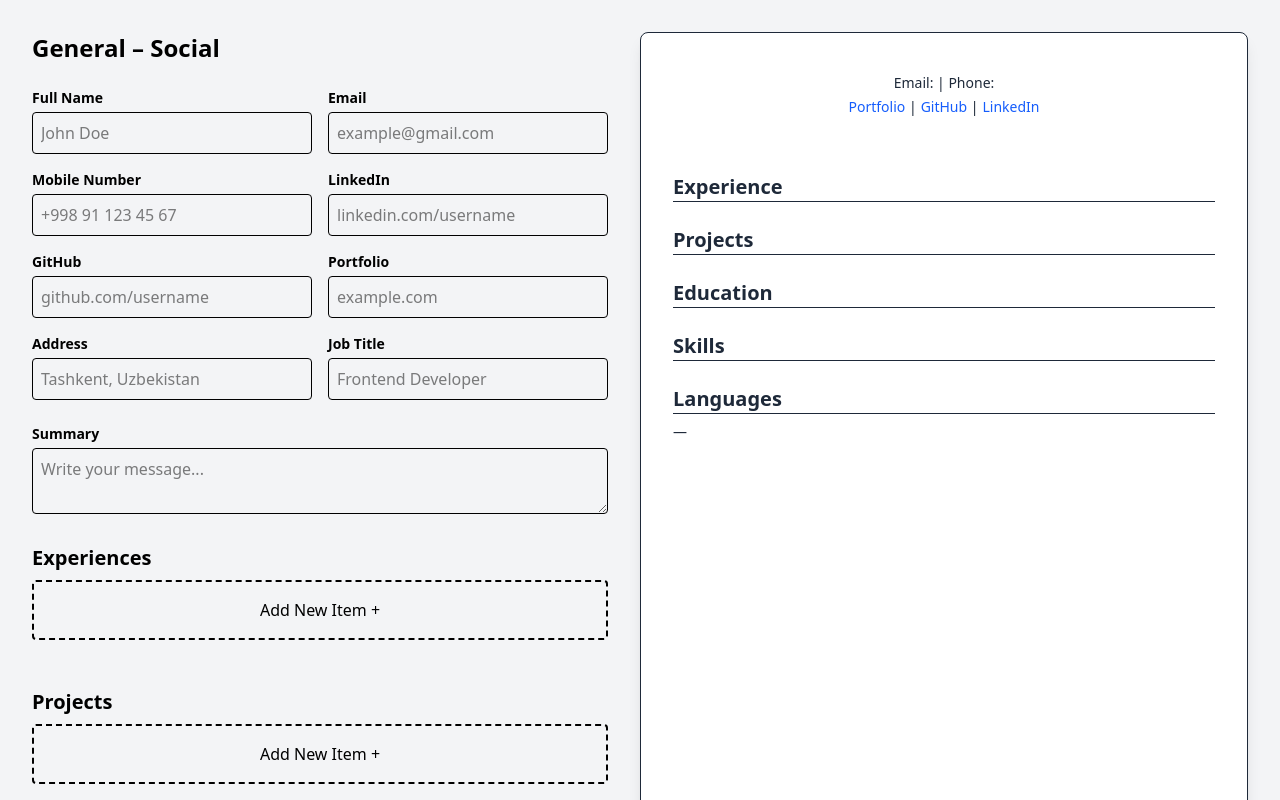
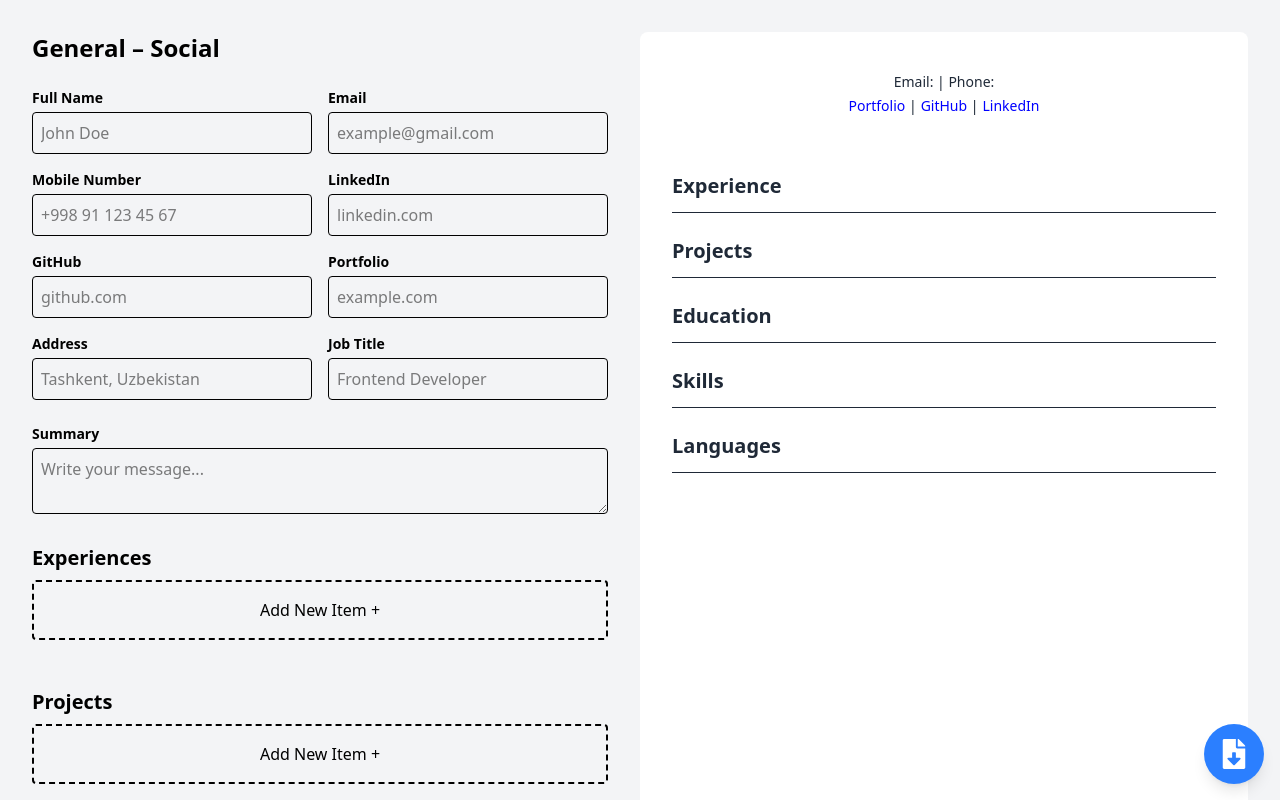
Before and after one commit to AmirTursunov/resume-builder, a Next.js app: page /dashboard/1/createResume in a window 1280 px wide. Shown: the top 800 px of the page. Built offline with nearby package versions, Linux system fonts and the light colour scheme.

Commit message:
code changed

```diff
--- a/package.json
+++ b/package.json
@@ -12,6 +12,10 @@
     "@clerk/nextjs": "^6.18.0",
     "@radix-ui/react-slot": "^1.2.0",
     "@supabase/supabase-js": "^2.49.4",
+    "build": "^0.1.4",
+    "html2canvas": "^1.4.1",
+    "html2pdf.js": "^0.9.1",
+    "jspdf": "^3.0.1",
     "lucide-react": "^0.503.0",
     "next": "15.3.1",
     "react": "^19.0.0",
--- a/src/app/dashboard/[id]/createResume/page.tsx
+++ b/src/app/dashboard/[id]/createResume/page.tsx
@@ -2,6 +2,12 @@
 import React, { useEffect, useState } from "react";
 import { Drawer } from "vaul";
 import { FiEdit, FiTrash } from "react-icons/fi";
+import { FaFileDownload } from "react-icons/fa";
+import { useRef } from "react";
+import jsPDF from "jspdf";
+import html2canvas from "html2canvas";
+import { supabase } from "@/app/supabaseClient";
+
 interface Experience {
   companyName: string;
   role: string;
@@ -27,6 +33,10 @@ interface Education {
 interface Skill {
   name: string;
   skillList: string;
+}
+interface Language {
+  name: string;
+  level: string;
 }
 const CreateResume = () => {
   const [openExp, setOpenExp] = useState(false);
@@ -75,7 +85,8 @@ const CreateResume = () => {
     name: "",
     skillList: "",
   });
-  const [language, setLanguage] = useState({
+  const [language, setLanguage] = useState<Language[]>([]);
+  const [currentLanguage, setCurrentLanguage] = useState({
     name: "",
     level: "",
   });
@@ -94,6 +105,81 @@ const CreateResume = () => {
     }
   }, [openEdu]);
 
+  useEffect(() => {
+    const editResume = localStorage.getItem("editResume");
+    if (editResume) {
+      fetchResumeData(editResume);
+    }
+  }, []);
+  // edit function
+  async function fetchResumeData(id: string) {
+    // general
+    const { data: generalQuestion } = await supabase
+      .from("resumes")
+      .select("*")
+      .eq("resume_title_id", id)
+      .single();
+    if (generalQuestion) {
+      setGeneral({
+        fullname: generalQuestion.fullName,
+        email: generalQuestion.email,
+        mobileNumber: generalQuestion.mobileNumber,
+        linkedIn: generalQuestion.linkedIn,
+        gitHub: generalQuestion.gitHub,
+        portfolio: generalQuestion.portfolio,
+        address: generalQuestion.address,
+        jobTitle: generalQuestion.jobTitle,
+        summary: generalQuestion.summary,
+      });
+    }
+
+    // experience
+    const { data: experience } = await supabase
+      .from("experiences")
+      .select("*")
+      .eq("resume_id", id);
+
+    if (experience) {
+      setExperiences(experience);
+    }
+    // projects
+    const { data: projects } = await supabase
+      .from("projects")
+      .select("*")
+      .eq("resume_id", id);
+
+    if (projects) {
+      setProjects(projects);
+    }
+    // education
+    const { data: education } = await supabase
+      .from("educations")
+      .select("*")
+      .eq("resume_id", id);
+
+    if (education) {
+      setEducation(education);
+    }
+    // skills
+    const { data: skills } = await supabase
+      .from("skills")
+      .select("*")
+      .eq("resume_id", id);
+
+    if (skills) {
+      setSkills(skills);
+    }
+    // language
+    const { data: language } = await supabase
+      .from("languages")
+      .select("*")
+      .eq("resume_id", id);
+
+    if (language) {
+      setLanguage(language);
+    }
+  }
+
   const toggleDrawer = () => setOpenExp(!openExp);
   const toggleDrawerPro = () => setOpenPro(!openPro);
   const toggleDrawerEdu = () => setOpenEdu(!openEdu);
@@ -104,8 +190,7 @@ const CreateResume = () => {
       alert("Iltimos, start date ni tanlang.");
       return;
     }
-    const today =
-      new Date().toISOString().split("T")[0] + " " + " (I am still working)";
+    const today = new Date().toISOString().split("T")[0];
     const newExperience = {
       companyName: currentExperience.companyName,
       role: currentExperience.role,
@@ -156,12 +241,7 @@ const CreateResume = () => {
     setOpenPro(false);
   }
   async function handleSaveEducation() {
-    if (!currentEducation.startDate) {
-      alert("Iltimos, start date ni tanlang.");
-      return;
-    }
-    const today =
-      new Date().toISOString().split("T")[0] + " " + " (I am still studying)";
+    const today = new Date().toISOString().split("T")[0];
     const newEducation = {
       institution: currentEducation.institution,
       degree: currentEducation.degree,
@@ -217,6 +297,26 @@ const CreateResume = () => {
     setEditingIndex(null);
     setOpenSkill(false);
   }
+  async function handleSaveLanguage() {
+    const newLang = {
+      name: currentLanguage.name,
+      level: currentLanguage.level,
+    };
+
+    if (editingIndex !== null) {
+      const updated = [...language];
+      updated[editingIndex] = currentLanguage;
+      setLanguage(updated);
+    } else {
+      setLanguage((prevLang) => [...prevLang, newLang]);
+    }
+    setCurrentLanguage({
+      name: "",
+      level: "",
+    });
+    setEditingIndex(null);
+    setOpenLang(false);
+  }
   function deleteExperience(index: number) {
     setExperiences((prev) => prev.filter((_, i) => i !== index));
   }
@@ -249,6 +349,134 @@ const CreateResume = () => {
   function deleteSkill(index: number) {
     setSkills((prev) => prev.filter((_, i) => i !== index));
   }
+  function deleteLang(index: number) {
+    setLanguage((prev) => prev.filter((_, i) => i !== index));
+  }
+  function editLang(index: number) {
+    setCurrentLanguage(language[index]);
+    setEditingIndex(index);
+    setOpenLang(true);
+  }
+
+  const contentRef = useRef<HTMLDivElement>(null);
+
+  const handleDownload = async () => {
+    const inputData = contentRef.current;
+    if (!inputData) return;
+
+    try {
+      const canvas = await html2canvas(inputData, {
+        scale: 2, // Rasm sifatini yaxshilaydi
+        useCORS: true, // Tashqi rasmlar uchun
+        scrollY: -window.scrollY,
+      });
+
+      const imgData = canvas.toDataURL("image/png");
+
+      const pdf = new jsPDF({
+        orientation: "portrait",
+        unit: "px",
+        format: "a4",
+      });
+
+      const pageWidth = pdf.internal.pageSize.getWidth();
+      const pageHeight = pdf.internal.pageSize.getHeight();
+
+      const imgWidth = canvas.width;
+      const imgHeight = canvas.height;
+
+      const ratio =
+        Math.min(pageWidth / imgWidth, pageHeight / imgHeight) * 1.07;
+
+      const finalWidth = imgWidth * ratio;
+      const finalHeight = imgHeight * ratio;
+
+      const x = (pageWidth - finalWidth) / 2;
+      const y = (pageHeight - finalHeight) / 2;
+
+      pdf.addImage(imgData, "PNG", x, y, finalWidth, finalHeight);
+      pdf.save("my-resume.pdf");
+    } catch (error) {
+      console.error("PDF export error:", error);
+    }
+
+    // save to supabase
+    const resumeId = localStorage.getItem("resume");
+
+    // general
+    const { data: existingResume } = await supabase
+      .from("resumes")
+      .select("id")
+      .eq("resume_title_id", resumeId)
+      .maybeSingle();
+
+    const generalData = {
+      fullName: general.fullname,
+      email: general.email,
+      mobileNumber: general.mobileNumber,
+      linkedIn: general.linkedIn,
+      gitHub: general.gitHub,
+      portfolio: general.portfolio,
+      address: general.address,
+      jobTitle: general.jobTitle,
+      summary: general.summary,
+      resume_title_id: resumeId,
+    };
+
+    if (existingResume) {
+      await supabase
+        .from("resumes")
+        .update(generalData)
+        .eq("resume_title_id", resumeId);
+    } else {
+      await supabase.from("resumes").insert([generalData]);
+    }
+
+    await supabase.from("projects").delete().eq("resume_id", resumeId);
+    await supabase.from("experiences").delete().eq("resume_id", resumeId);
+    await supabase.from("educations").delete().eq("resume_id", resumeId);
+    await supabase.from("skills").delete().eq("resume_id", resumeId);
+    await supabase.from("languages").delete().eq("resume_id", resumeId);
+
+    // INSERT
+    await supabase.from("projects").insert(
+      projects.map((project) => ({
+        ...project,
+        resume_id: resumeId,
+      }))
+    );
+
+    await supabase.from("experiences").insert(
+      experiences.map((experience) => ({
+        ...experience,
+        resume_id: resumeId,
+      }))
+    );
+
+    await supabase.from("educations").insert(
+      education.map((edu) => ({
+        ...edu,
+        resume_id: resumeId,
+      }))
+    );
+
+    await supabase.from("skills").insert(
+      skills.map((skill) => ({
+        ...skill,
+        resume_id: resumeId,
+      }))
+    );
+
+    const { error } = await supabase.from("languages").insert(
+      language.map((lang) => ({
+        ...lang,
+        resume_id: resumeId,
+      }))
+    );
+
+    if (error) console.log("Language insert error:", error);
+  };
+
   return (
     <div className="flex flex-col md:flex-row min-h-screen p-4 md:p-8 bg-gray-100">
       {/* Left form */}
@@ -262,6 +490,8 @@ const CreateResume = () => {
               Full Name
             </label>
             <input
+              value={general.fullname}
+              required
               onChange={(e) =>
                 setGeneral({ ...general, fullname: e.target.value })
               }
@@ -272,6 +502,8 @@ const CreateResume = () => {
           <div>
             <label className="block text-sm font-semibold mb-1">Email</label>
             <input
+              value={general.email}
+              required
               onChange={(e) =>
                 setGeneral({ ...general, email: e.target.value })
               }
@@ -284,6 +516,8 @@ const CreateResume = () => {
               Mobile Number
             </label>
             <input
+              value={general.mobileNumber}
+              required
               onChange={(e) =>
                 setGeneral({ ...general, mobileNumber: e.target.value })
               }
@@ -294,21 +528,25 @@ const CreateResume = () => {
           <div>
             <label className="block text-sm font-semibold mb-1">LinkedIn</label>
             <input
+              value={general.linkedIn}
+              required
               onChange={(e) =>
                 setGeneral({ ...general, linkedIn: e.target.value })
               }
               className="w-full border p-2 rounded"
-              placeholder="linkedin.com/username"
+              placeholder="linkedin.com"
             />
           </div>
           <div>
             <label className="block text-sm font-semibold mb-1">GitHub</label>
             <input
+              value={general.gitHub}
+              required
               onChange={(e) =>
                 setGeneral({ ...general, gitHub: e.target.value })
               }
               className="w-full border p-2 rounded"
-              placeholder="github.com/username"
+              placeholder="github.com"
             />
           </div>
           <div>
@@ -316,6 +554,8 @@ const CreateResume = () => {
               Portfolio
             </label>
             <input
+              value={general.portfolio}
+              required
               onChange={(e) =>
                 setGeneral({ ...general, portfolio: e.target.value })
               }
@@ -326,6 +566,8 @@ const CreateResume = () => {
           <div>
             <label className="block text-sm font-semibold mb-1">Address</label>
             <input
+              value={general.address}
+              required
               onChange={(e) =>
                 setGeneral({ ...general, address: e.target.value })
               }
@@ -338,6 +580,8 @@ const CreateResume = () => {
               Job Title
             </label>
             <input
+              value={general.jobTitle}
+              required
               onChange={(e) =>
                 setGeneral({ ...general, jobTitle: e.target.value })
               }
@@ -349,6 +593,8 @@ const CreateResume = () => {
         <div className="mb-6">
           <label className="block text-sm font-semibold mb-1">Summary</label>
           <textarea
+            value={general.summary}
+            required
             onChange={(e) =>
               setGeneral({ ...general, summary: e.target.value })
             }
@@ -415,6 +661,7 @@ const CreateResume = () => {
                           Company Name
                         </label>
                         <input
+                          required
                           value={currentExperience.companyName}
                           onChange={(e) =>
                             setCurrentExperience({
@@ -431,6 +678,7 @@ const CreateResume = () => {
                           Role
                         </label>
                         <input
+                          required
                           value={currentExperience.role}
                           onChange={(e) =>
                             setCurrentExperience({
@@ -450,6 +698,7 @@ const CreateResume = () => {
                           Location
                         </label>
                         <input
+                          required
                           value={currentExperience.location}
                           onChange={(e) =>
                             setCurrentExperience({
@@ -469,6 +718,7 @@ const CreateResume = () => {
                           Start date
                         </label>
                         <input
+                          required
                           type="date"
                           value={currentExperience.start_date}
                           onChange={(e) =>
@@ -583,6 +833,7 @@ const CreateResume = () => {
                           Project Name
                         </label>
                         <input
+                          required
                           value={currentProjects.projectName}
                           onChange={(e) =>
                             setCurrentProjects({
@@ -602,6 +853,7 @@ const CreateResume = () => {
                           Deploy link
                         </label>
                         <input
+                          required
                           value={currentProjects.deployLink}
                           onChange={(e) =>
                             setCurrentProjects({
@@ -618,6 +870,7 @@ const CreateResume = () => {
                           Repository link
                         </label>
                         <input
+                          required
                           value={currentProjects.repoLink}
                           onChange={(e) =>
                             setCurrentProjects({
@@ -718,6 +971,7 @@ const CreateResume = () => {
                           Institution Name
                         </label>
                         <input
+                          required
                           value={currentEducation.institution}
                           onChange={(e) =>
                             setCurrentEducation({
@@ -737,6 +991,7 @@ const CreateResume = () => {
                           Degree
                         </label>
                         <input
+                          required
                           value={currentEducation.degree}
                           onChange={(e) =>
                             setCurrentEducation({
@@ -753,6 +1008,7 @@ const CreateResume = () => {
                           Field of study
                         </label>
                         <input
+                          required
                           value={currentEducation.field}
                           onChange={(e) =>
                             setCurrentEducation({
@@ -772,6 +1028,7 @@ const CreateResume = () => {
                           Start date
                         </label>
                         <input
+                          required
                           value={currentEducation.startDate}
                           onChange={(e) =>
                             setCurrentEducation({
@@ -885,6 +1142,7 @@ const CreateResume = () => {
                           Skills
                         </label>
                         <input
+                          required
                           value={currentSkills.name}
                           onChange={(e) =>
                             setCurrentSkills({
@@ -903,6 +1161,7 @@ const CreateResume = () => {
                           Skill list
                         </label>
                         <input
+                          required
                           value={currentSkills.skillList}
                           onChange={(e) =>
                             setCurrentSkills({
@@ -933,6 +1192,36 @@ const CreateResume = () => {
         {/* Language */}
         <div className="mb-6">
           <h3 className="text-xl font-bold mb-2">Language</h3>
+          <div>
+            {language.map((itm, index) => (
+              <div
+                key={index}
+                className="mb-3 p-3 border rounded-lg shadow-sm bg-white flex justify-between items-center"
+              >
+                <div>
+                  <h3 className="text-lg font-semibold text-gray-800">
+                    {itm.name}
+                  </h3>
+                  <p className="text-gray-600">{itm.level} </p>
+                </div>
+
+                <div className="flex gap-2">
+                  <button
+                    onClick={() => editLang(index)}
+                    className="px-3 py-1 bg-blue-500 text-white rounded hover:bg-blue-600"
+                  >
+                    <FiEdit />
+                  </button>
+                  <button
+                    onClick={() => deleteLang(index)}
+                    className="px-3 py-1 bg-red-500 text-white rounded hover:bg-red-600"
+                  >
+                    <FiTrash />
+                  </button>
+                </div>
+              </div>
+            ))}
+          </div>
           <div
             onClick={toggleDrawerLang}
             className="border-dashed border-2 p-4 rounded text-center cursor-pointer"
@@ -956,9 +1245,11 @@ const CreateResume = () => {
                           Language
                         </label>
                         <input
+                          value={currentLanguage.name}
+                          required
                           onChange={(e) =>
-                            setLanguage({
-                              ...language,
+                            setCurrentLanguage({
+                              ...currentLanguage,
                               name: e.target.value,
                             })
                           }
@@ -971,9 +1262,11 @@ const CreateResume = () => {
                           Level
                         </label>
                         <select
+                          value={currentLanguage.level}
+                          required
                           onChange={(e) =>
-                            setLanguage({
-                              ...language,
+                            setCurrentLanguage({
+                              ...currentLanguage,
                               level: e.target.value,
                             })
                           }
@@ -987,7 +1280,10 @@ const CreateResume = () => {
                       </div>
                     </div>
                     <div className="text-center mt-4">
-                      <button className="py-2 w-40 rounded bg-black text-white ">
+                      <button
+                        onClick={handleSaveLanguage}
+                        className="py-2 w-40 rounded bg-black text-white "
+                      >
                         Save
                       </button>
                     </div>
@@ -1000,7 +1296,11 @@ const CreateResume = () => {
       </div>
 
       {/* Right  */}
-      <div className="w-full md:w-1/2 mt-8 md:mt-0 bg-white border rounded-lg shadow-lg p-8 space-y-6 text-gray-800">
+      <div
+        ref={contentRef}
+        style={{ color: "#1f2937", height: "1123px" }}
+        className="w-full md:w-1/2 mt-8 md:mt-0 bg-white rounded-lg p-8 space-y-6 text-gray-800"
+      >
         {/* Header */}
         <div className="text-center pb-4">
           <h1 className="text-3xl font-bold">{general.fullname}</h1>
@@ -1012,22 +1312,25 @@ const CreateResume = () => {
             </p>
             <p>
               <a
+                style={{ color: "blue" }}
                 href={general.portfolio}
-                className="text-blue-600 hover:underline"
+                className=" hover:underline"
               >
                 Portfolio
               </a>{" "}
               |
               <a
+                style={{ color: "blue" }}
                 href={general.gitHub}
-                className="text-blue-600 hover:underline ml-1"
+                className=" hover:underline ml-1"
               >
                 GitHub
               </a>{" "}
               |
               <a
+                style={{ color: "blue" }}
                 href={general.linkedIn}
-                className="text-blue-600 hover:underline ml-1"
+                className=" hover:underline ml-1"
               >
                 LinkedIn
               </a>
@@ -1035,20 +1338,23 @@ const CreateResume = () => {
           </div>
 
           <div className="mt-4">
-            <p className="text-sm text-gray-700 italic">{general.summary}</p>
+            <p style={{ color: "#374151" }} className="text-sm italic">
+              {general.summary}
+            </p>
           </div>
         </div>
-
         {/* Experience */}
         <div>
-          <h2 className="text-xl font-semibold border-b mb-2">Experience</h2>
+          <h2 className="text-xl font-semibold border-b mb-2 pb-3 ">
+            Experience
+          </h2>
           {experiences.map((itm, index) => (
             <div key={index} className="mb-4 flex justify-between">
               <div>
                 <h3 className="text-lg font-bold">{itm.companyName}</h3>
-                <p className="font-medium">{itm.role}</p>
+                <p className="text-sm">{itm.role}</p>
               </div>
-              <div className="text-sm text-gray-700">
+              <div style={{ color: "#374151" }} className="text-sm">
                 <p>
                   {itm.start_date} – {itm.end_date} | {itm.location}
                 </p>
@@ -1056,15 +1362,16 @@ const CreateResume = () => {
             </div>
           ))}
         </div>
-
         {/* Projects */}
         <div>
-          <h2 className="text-xl font-semibold border-b mb-2">Projects</h2>
+          <h2 className="text-xl font-semibold border-b  mb-2 pb-3">
+            Projects
+          </h2>
           {projects.map((itm, i) => {
             return (
               <div key={i}>
                 <h3 className="font-semibold">{itm.projectName}</h3>
-                <div className="text-sm flex gap-2 font-medium text-blue-600">
+                <div className="text-sm flex gap-2 font-medium ">
                   <i>
                     <a
                       href={itm.deployLink}
@@ -1087,15 +1394,18 @@ const CreateResume = () => {
                     </a>
                   </i>
                 </div>
-                <p className="text-sm text-gray-500">{itm.description}</p>
+                <p style={{ color: "#6b7280" }} className="text-sm ">
+                  {itm.description}
+                </p>
               </div>
             );
           })}
         </div>
-
         {/* Education */}
         <div>
-          <h2 className="text-xl font-semibold border-b mb-2">Education</h2>
+          <h2 className="text-xl font-semibold border-b  mb-2 pb-3">
+            Education
+          </h2>
           {education.map((itm, i) => {
             return (
               <div key={i} className="flex justify-between">
@@ -1107,7 +1417,7 @@ const CreateResume = () => {
                   <p className="text-sm">{itm.description}</p>
                 </div>
                 <div>
-                  <p className="text-sm text-gray-600">
+                  <p style={{ color: "#4b5563" }} className="text-sm">
                     {itm.startDate} – {itm.endDate}
                   </p>
                 </div>
@@ -1115,17 +1425,19 @@ const CreateResume = () => {
             );
           })}
         </div>
-
         {/* Skills */}
         <div>
-          <h2 className="text-xl font-semibold border-b mb-2">Skills</h2>
+          <h2 className="text-xl font-semibold border-b  mb-2 pb-3">Skills</h2>
           {skills.map((itm, i) => {
             return (
               <div key={i} className="flex justify-between">
                 <div>
                   <h3 className="font-semibold">
                     {itm.name} :{" "}
-                    <span className="text-sm text-gray-500 font-normal">
+                    <span
+                      style={{ color: "#6b7280" }}
+                      className="text-sm font-normal"
+                    >
                       {itm.skillList}
                     </span>
                   </h3>
@@ -1134,15 +1446,28 @@ const CreateResume = () => {
             );
           })}
         </div>
-
         {/* Languages */}
         <div>
-          <h2 className="text-xl font-semibold border-b mb-2">Languages</h2>
-          <p className="text-sm">
-            {language.name} — {language.level}
-          </p>
+          <h2 className="text-xl font-semibold border-b  mb-2 pb-3">
+            Languages
+          </h2>
+          {language.map((itm, i) => {
+            return (
+              <div key={i}>
+                <p className="text-sm">
+                  {itm.name} — {itm.level}
+                </p>
+              </div>
+            );
+          })}
         </div>
       </div>
+      <button
+        onClick={handleDownload}
+        className="fixed bottom-4 right-4 w-15 h-15 rounded-full bg-blue-500 flex items-center justify-center text-white text-3xl shadow-lg hover:bg-blue-600 transition"
+      >
+        <FaFileDownload />
+      </button>
     </div>
   );
 };
```
Also changed, not shown: src/app/dashboard/[id]/page.tsx (+18 -5 lines), src/app/page.tsx (+11 -6 lines), 1 other file (tests, documents, lock files or other folders).
